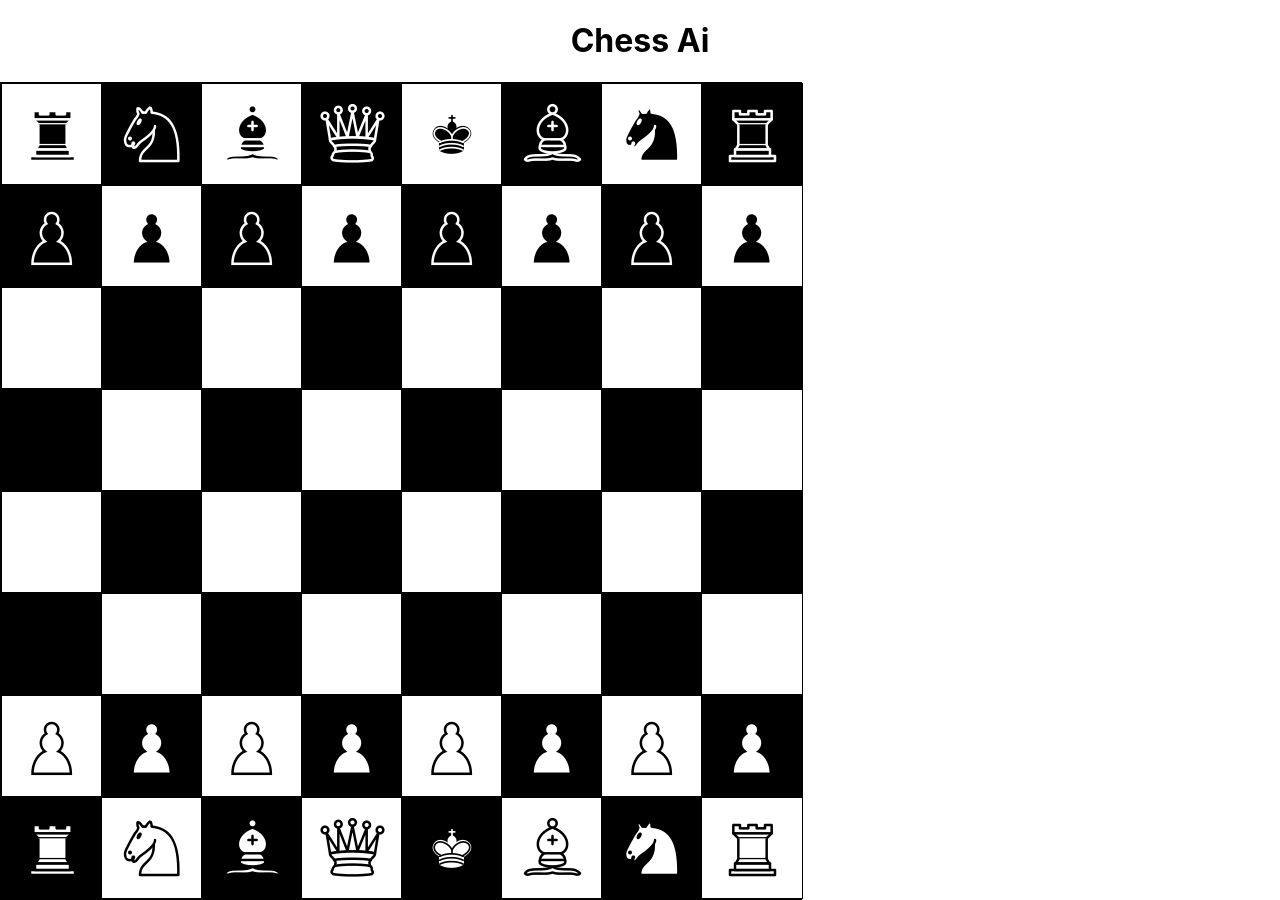
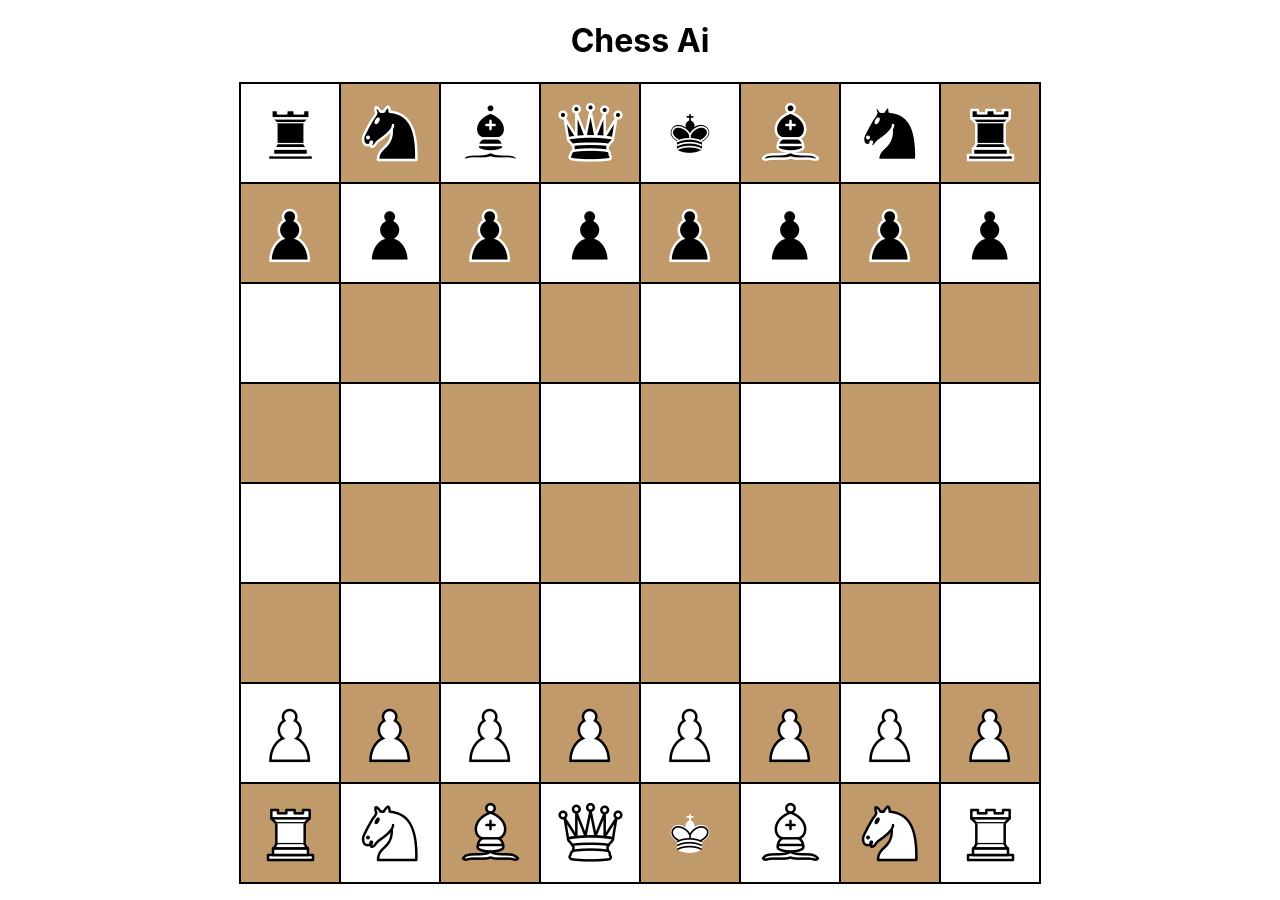
Before and after one commit to hjjinx/chess-ai, a React (Create React App) app: page / in a window 1280 px wide. Built offline with nearby package versions, Linux system fonts and the light colour scheme.

Commit message:
Start checking for check scenario

```diff
--- a/src/App.tsx
+++ b/src/App.tsx
@@ -1,11 +1,9 @@
-import React, { useState } from "react";
+import React from "react";
 import Board from "./components/Board";
 import "./App.css";
 // import { Piece } from "./game/Piece";
 
 const App: React.FC = () => {
-  // board.move([], [])
-  console.log("board");
   return (
     <main className="app">
       <h1>Chess Ai</h1>
--- a/src/components/Board.tsx
+++ b/src/components/Board.tsx
@@ -1,43 +1,19 @@
 import React, { useState } from "react";
 import { Piece } from "../game/Piece";
 import Square from "../components/Square";
-import { initialBoard, initiallyCanMoveTo } from "../game/InitialPositions";
-import { Pawn, Rook, Knight, Bishop, King } from "../game/pieceLogic";
+import { initialBoard, initiallyCanMoveTo } from "../game/InitialPosition";
+import { pieceStateUpdate } from "../game/pieceLogic";
+
+pieceStateUpdate(initialBoard);
 
 const Board: React.FC = () => {
   const [board, setBoard] = useState(() => initialBoard);
   const [previousClick, setPreviousClick] = useState([4, 4]);
   const [turn, setTurn] = useState("W");
-  const [canMoveTo, setCanMoveTo] = useState(() => [...initiallyCanMoveTo]);
-
-  const checkMoveViability = (canMoveTo: boolean[][], i: number, k: number) => {
-    canMoveTo = initiallyCanMoveTo.map(inner => inner.slice());
-    //check viability
-    switch (board[i][k].type) {
-      case "Rook":
-        Rook(i, k, canMoveTo, board, turn);
-        break;
-      case "Bishop":
-        Bishop(i, k, canMoveTo, board, turn);
-        break;
-      case "Knight":
-        Knight(i, k, canMoveTo, board, turn);
-        break;
-      case "Queen":
-        Rook(i, k, canMoveTo, board, turn);
-        Bishop(i, k, canMoveTo, board, turn);
-        break;
-      case "Pawn":
-        Pawn(i, k, canMoveTo, board, turn);
-        break;
-      case "King":
-        King(i, k, canMoveTo, board, turn);
-        break;
-    }
-
-    canMoveTo[i][k] = true;
-    return [...canMoveTo];
-  };
+  const [isCheckMate, setIsCheckMate] = useState(false);
+  const [canMoveToHighlighted, setCanMoveToHighlighted] = useState(() => [
+    ...initiallyCanMoveTo
+  ]);
 
   const updateBoard = (
     previousBoard: (Piece | any)[][],
@@ -46,26 +22,40 @@ const Board: React.FC = () => {
   ) => {
     let newBoard = previousBoard.map(inner => inner.slice());
     newBoard[previousClick[0]][previousClick[1]] = null;
+    if (newBoard[i][k] && newBoard[i][k].type === "King") {
+      alert("Game over");
+    }
     newBoard[i][k] = previousBoard[previousClick[0]][previousClick[1]];
+
+    // An array of (isUnderCheck = [[i, k,], [i, k]]) piece locations that are contributing to the check right now.
+    const isUnderCheck = pieceStateUpdate(newBoard);
     return newBoard;
   };
 
   const handleClick = (i: number, k: number) => {
-    if (board[i][k] && turn !== board[i][k].color) return;
+    if (
+      board[i][k] &&
+      turn !== board[i][k].color &&
+      !canMoveToHighlighted[i][k]
+    )
+      return;
     if (i === previousClick[0] && k === previousClick[1]) return;
 
-    if (canMoveTo[i][k] == true) {
+    if (canMoveToHighlighted[i][k] == true) {
+      // If can move to i, k; then move here
       setBoard(previousBoard => updateBoard(previousBoard, i, k));
-      setCanMoveTo(initiallyCanMoveTo.map(inner => inner.slice()));
+      setCanMoveToHighlighted(initiallyCanMoveTo.map(inner => inner.slice()));
       turn === "W" ? setTurn("B") : setTurn("W");
     } else {
-      setCanMoveTo(canMoveTo => checkMoveViability(canMoveTo, i, k));
+      setCanMoveToHighlighted(canMoveTo =>
+        board[i][k].canMoveTo.map((inner: any): boolean[] => inner.slice())
+      );
       setPreviousClick([i, k]);
     }
   };
 
   return (
-    <section className="app_board">
+    <section className="app_board" style={{ margin: "auto" }}>
       {board.map((rows: Piece[][] | any, i: number) => {
         return rows.map((col: Piece[], k: number) => {
           return (
@@ -75,7 +65,7 @@ const Board: React.FC = () => {
               i={i}
               piece={board[i][k]}
               handleClick={handleClick}
-              active={canMoveTo[i][k]}
+              active={canMoveToHighlighted[i][k]}
             />
           );
         });
--- a/src/components/Square.tsx
+++ b/src/components/Square.tsx
@@ -11,7 +11,7 @@ interface Props {
 }
 
 const Square: React.FC<Props> = props => {
-  let background = "black";
+  let background = "#C19A6B";
   let color = "white";
 
   if ((props.i + props.k) % 2 == 0) {
@@ -34,7 +34,10 @@ const Square: React.FC<Props> = props => {
         height: 100,
         backgroundColor: background,
         color: color,
-        border: `1px solid ${props.active ? "yellow" : "black"}`
+        border: `${props.active ? "3px" : "1px"} solid ${
+          props.active ? "yellow" : "black"
+        }`,
+        boxSizing: "border-box"
       }}
     >
       {props.rows[props.k] && (
--- a/src/game/Piece.ts
+++ b/src/game/Piece.ts
@@ -3,6 +3,17 @@ export class Piece {
     this.type = type;
     this.color = color;
   }
+
   type: String = "";
   color: String = "";
+  canMoveTo: boolean[][] = [
+    [false, false, false, false, false, false, false, false],
+    [false, false, false, false, false, false, false, false],
+    [false, false, false, false, false, false, false, false],
+    [false, false, false, false, false, false, false, false],
+    [false, false, false, false, false, false, false, false],
+    [false, false, false, false, false, false, false, false],
+    [false, false, false, false, false, false, false, false],
+    [false, false, false, false, false, false, false, false]
+  ];
 }
--- a/src/game/pieceLogic.ts
+++ b/src/game/pieceLogic.ts
@@ -1,4 +1,11 @@
 import { Piece } from "./Piece";
+import { initiallyCanMoveTo } from "./InitialPosition";
+
+// TODO:
+// en passant
+// Castling
+// Pawn promotion
+// Stalemate
 
 export const Pawn = (
   i: number,
@@ -635,3 +642,45 @@ export const King = (
     }
   }
 };
+
+export const pieceStateUpdate = (board: (Piece | any)[][]) => {
+  console.log(board);
+  let isGivingCheck: number[][];
+  for (let i = 0; i < 8; i++) {
+    for (let j = 0; j < 8; j++) {
+      if (board[i][j]) {
+        board[i][j].canMoveTo = initiallyCanMoveTo.map(inner => inner.slice());
+        switch (board[i][j].type) {
+          case "Pawn":
+            const isGivingCheckOrNot = Pawn(
+              i,
+              j,
+              board[i][j].canMoveTo,
+              board,
+              board[i][j].color
+            );
+            // if (isGivingCheckOrNot) isGivingCheck.push([i, j]);
+            // console.log(board[i][j].canMoveTo);
+            break;
+          case "Bishop":
+            Bishop(i, j, board[i][j].canMoveTo, board, board[i][j].color);
+            break;
+          case "King":
+            King(i, j, board[i][j].canMoveTo, board, board[i][j].color);
+            break;
+          case "Queen":
+            Bishop(i, j, board[i][j].canMoveTo, board, board[i][j].color);
+            Rook(i, j, board[i][j].canMoveTo, board, board[i][j].color);
+            break;
+          case "Rook":
+            Rook(i, j, board[i][j].canMoveTo, board, board[i][j].color);
+            break;
+          case "Knight":
+            Knight(i, j, board[i][j].canMoveTo, board, board[i][j].color);
+            break;
+        }
+      }
+    }
+  }
+  return isGivingCheck;
+};
```
Also changed, not shown: src/game/InitialPosition.ts (renamed from src/game/InitialPositions.ts).
